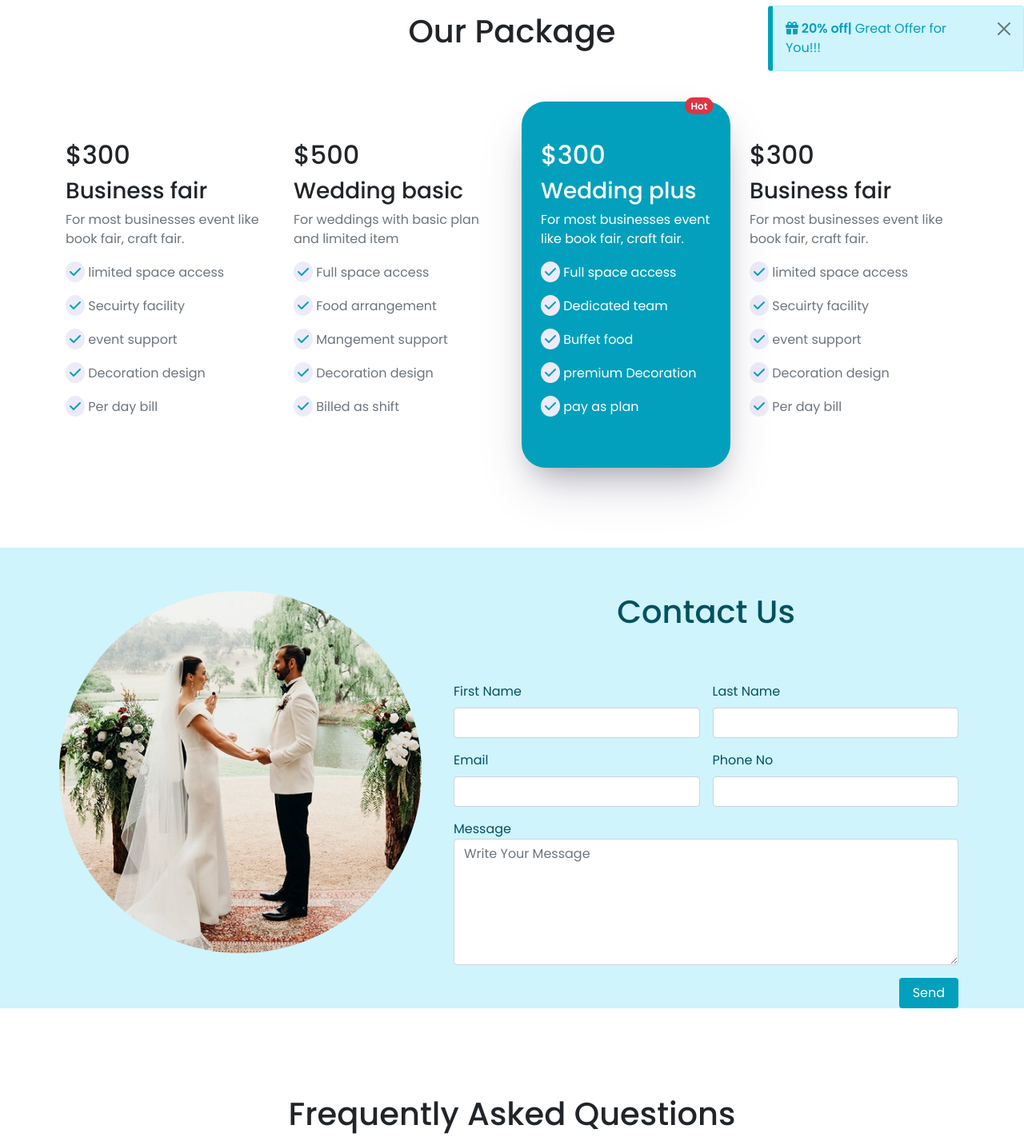
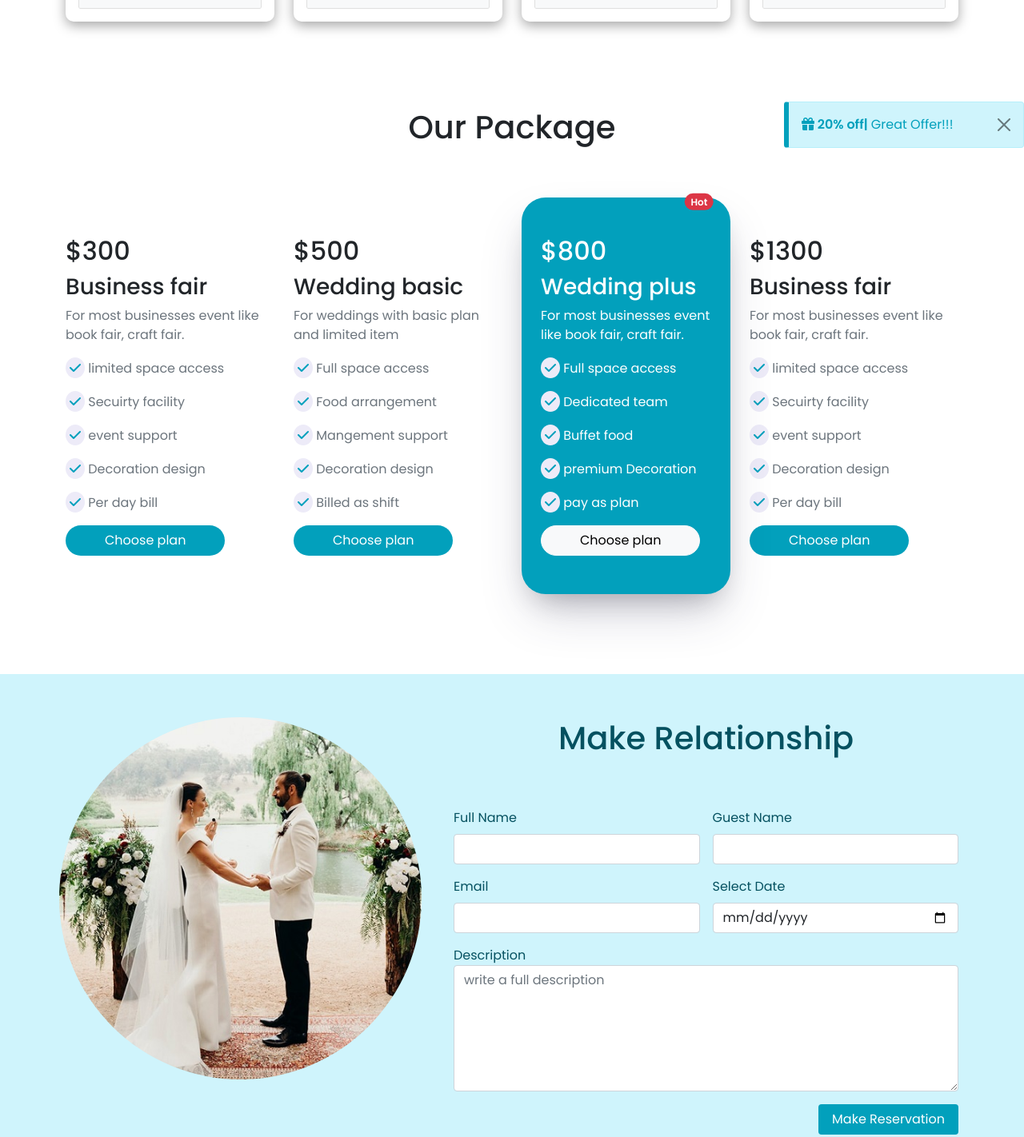
Before and after one commit to Warejali/Convention-Center-03, a plain HTML site: page index.html in a window 1280 px wide. Shown: the part 1180-2602 px from the top of the page at 80% size. Drawn offline with nearby package versions, Linux system fonts and the light colour scheme.

Commit message:
Design change

```diff
--- a/index.html
+++ b/index.html
@@ -58,7 +58,7 @@
                                     <br>
                                     dolor do amet sint. Velit officia consequat duis enim velit
                                 </p>
-                                <a href=""><button class="btn btn-light mb-2 pennsylvania-primary-color">Book Now</button></a>
+                                <a href="https://web.programming-hero.com/"><button class="btn btn-light mb-2 pennsylvania-primary-color">Book Now</button></a>
                             </div>
                         </div>
                         <div class="carousel-item">
@@ -67,7 +67,7 @@
                                 <h3 class="banner-heading">The award-winning</h3>
                                 <p class="banner-text">Center provides approximately $3 billion in
                                 <br> economic impact to Central Florida annually.</p>
-                                <a href=""><button class="btn btn-light mb-2 pennsylvania-primary-color">Book Now</button></a>
+                                <a href="https://web.programming-hero.com/"><button class="btn btn-light mb-2 pennsylvania-primary-color">Book Now</button></a>
                             </div>
                         </div>
                         <div class="carousel-item">
@@ -75,7 +75,7 @@
                             <div class="carousel-caption">
                                 <h3 class="banner-heading">Conventions and tradeshows</h3>
                                 <p class="banner-text"> The attract more than 1.5 million attendees to the region each year.</p>
-                                <a href=""><button class="btn btn-light mb-2 pennsylvania-primary-color">Book Now</button></a>
+                                <a href="https://web.programming-hero.com/"><button class="btn btn-light mb-2 pennsylvania-primary-color">Book Now</button></a>
                             </div>
                         </div>
                     </div>
@@ -93,6 +93,9 @@
         <!-- Services Section start-->
         <section id="" class="section">
             <div class="container">
+                <div class="section-title text-center py-2 my-5">
+                    <h1>Our Main Services</h1>
+                </div>
                 <div class="row">
                     <div class="col-lg-3 col-md-4 col-sm-6">
                         <div class="card-group card-item p-3">
@@ -180,15 +183,15 @@
         <!-- Services Section end -->
         <!-- Our package Section start -->
         <section class="section">
-            <div class="alert alert-info alert-dismissible fade show w-25 offer-popup" role="alert">
-                <strong><i class="fas fa-gift"></i> 20% off|</strong> Great Offer for You!!!
+            <div class="alert alert-info alert-dismissible fade show offer-popup" role="alert">
+                <strong><i class="fas fa-gift"></i> 20% off|</strong> Great Offer!!!
                 <button type="button" class="btn-close" data-bs-dismiss="alert" aria-label="Close"></button>
             </div>
             <div class="container">
                 <div class="section-title text-center py-2 my-5">
                     <h1>Our Package</h1>
                 </div>
-                <div class="row">
+                <div class="row gy-5">
                     <div class="col-lg-3 col-md-4 col-sm-6">
                         <div class="package-item mt-5">
                             <h2>$300</h2>
@@ -200,6 +203,7 @@
                                 <p><i class="fas fa-check tick-icon"></i> event support</p>
                                 <p><i class="fas fa-check tick-icon"></i> Decoration design</p>
                                 <p><i class="fas fa-check tick-icon"></i> Per day bill</p>
+                                <button type="submit" class="btn pennsylvania-primary-bg-color text-white rounded-pill px-5 package-btn">Choose plan</button>
                             </div>
                         </div>
                     </div>
@@ -214,13 +218,14 @@
                                 <p><i class="fas fa-check tick-icon"></i> Mangement support</p>
                                 <p><i class="fas fa-check tick-icon"></i> Decoration design</p>
                                 <p><i class="fas fa-check tick-icon"></i> Billed as shift</p>
+                                <button type="submit" class="btn pennsylvania-primary-bg-color text-white rounded-pill px-5 package-btn">Choose plan</button>
                             </div>
                         </div>
                     </div>
                     <div class="col-lg-3 col-md-4 col-sm-6">
                         <div class="package-item pennsylvania-primary-bg-color px-4 py-5 text-white position-relative highlight-package">
                             <span class="hot-icon translate-middle badge rounded-pill bg-danger">Hot</span>
-                            <h2>$300</h2>
+                            <h2>$800</h2>
                             <h3>Wedding plus</h3>
                             <div class="text-white">
                                 <p>For most businesses event like book fair, craft fair.</p>
@@ -229,12 +234,13 @@
                                 <p><i class="fas fa-check tick-icon"></i> Buffet food</p>
                                 <p><i class="fas fa-check tick-icon"></i> premium Decoration</p>
                                 <p><i class="fas fa-check tick-icon"></i> pay as plan</p>
+                                <button type="submit" class="btn btn-light rounded-pill px-5 package-btn">Choose plan</button>
                             </div>
                         </div>
                     </div>
                     <div class="col-lg-3 col-md-4 col-sm-6">
                         <div class="package-item mt-5">
-                            <h2>$300</h2>
+                            <h2>$1300</h2>
                             <h3>Business fair</h3>
                             <div class="text-muted">
                                 <p>For most businesses event like book fair, craft fair.</p>
@@ -243,6 +249,7 @@
                                 <p><i class="fas fa-check tick-icon"></i> event support</p>
                                 <p><i class="fas fa-check tick-icon"></i> Decoration design</p>
                                 <p><i class="fas fa-check tick-icon"></i> Per day bill</p>
+                                <button type="submit" class="btn pennsylvania-primary-bg-color text-white rounded-pill px-5 package-btn">Choose plan</button>
                             </div>
                         </div>
                     </div>
@@ -251,7 +258,7 @@
         </section>
          <!-- Our package Section end -->
         <!-- Contact form Section start -->
-        <section id="contact" class="section alert-info">
+        <section id="contact" class="section alert-info pb-5">
             <div class="container">
                 <div class="row gx-5">
                     <div class="col-sm-5 d-flex jsutify-content-center align-items-center p-3 mb-3">
@@ -260,15 +267,15 @@
                     <div class="col-sm-7">
                         <form action="">
                             <div class="section-title text-center py-2 my-5">
-                                <h1>Contact Us</h1>
+                                <h1>Make Relationship</h1>
                             </div>
                             <div class="row g-3 justify-content-center">
                                 <div class="col-md-6 form-group">
-                                    <label for="fname" class="form-label">First Name</label>
+                                    <label for="fname" class="form-label">Full Name</label>
                                     <input type="text" name="fname" id="fname" class="form-control">
                                 </div>
                                 <div class="col-md-6 form-group">
-                                    <label for="lname" class="form-label">Last Name</label>
+                                    <label for="lname" class="form-label">Guest Name</label>
                                     <input type="text" name="lname" id="lname" class="form-control">
                                 </div>
                                 <div class="col-md-6 form-group">
@@ -276,15 +283,15 @@
                                     <input type="email" name="email" id="email" class="form-control">
                                 </div>
                                 <div class="col-md-6 form-group">
-                                    <label for="phone" class="form-label">Phone No</label>
-                                    <input type="tel" name="phone" id="phone" class="form-control">
+                                    <label for="date" class="form-label">Select Date</label>
+                                    <input type="date" name="date" id="date" class="form-control">
                                 </div>
                                 <div class="col-12 form-group">
-                                    <label for="message">Message</label>
-                                    <textarea class="form-control" id="message" rows="6" placeholder="Write Your Message" required></textarea>
+                                    <label for="message">Description</label>
+                                    <textarea class="form-control" id="message" rows="6" placeholder="write a full description" required></textarea>
                                 </div>
                                 <div class="col-12 form-group d-flex justify-content-end">
-                                    <button class="btn pennsylvania-primary-bg-color text-white px-3" type="submit">Send</button>
+                                    <button class="btn pennsylvania-primary-bg-color text-white px-3" type="submit">Make Reservation</button>
                                 </div>
                             </div>
                         </form>
--- a/style.css
+++ b/style.css
@@ -39,6 +39,12 @@ body{
 }
 .highlight-package{
     box-shadow: rgba(50, 50, 93, 0.25) 0px 30px 60px -12px, rgba(0, 0, 0, 0.3) 0px 18px 36px -18px;
+}
+.package-btn{
+    transition: 1s linear;
+}
+.package-btn:hover{
+    transform: scale(1.05);
 }
 
 /* Sercices Section style */
@@ -85,4 +91,5 @@ image-part img{
       position: absolute;
       top:50;
       right: 0;
+      width: 300px;
   }
```
